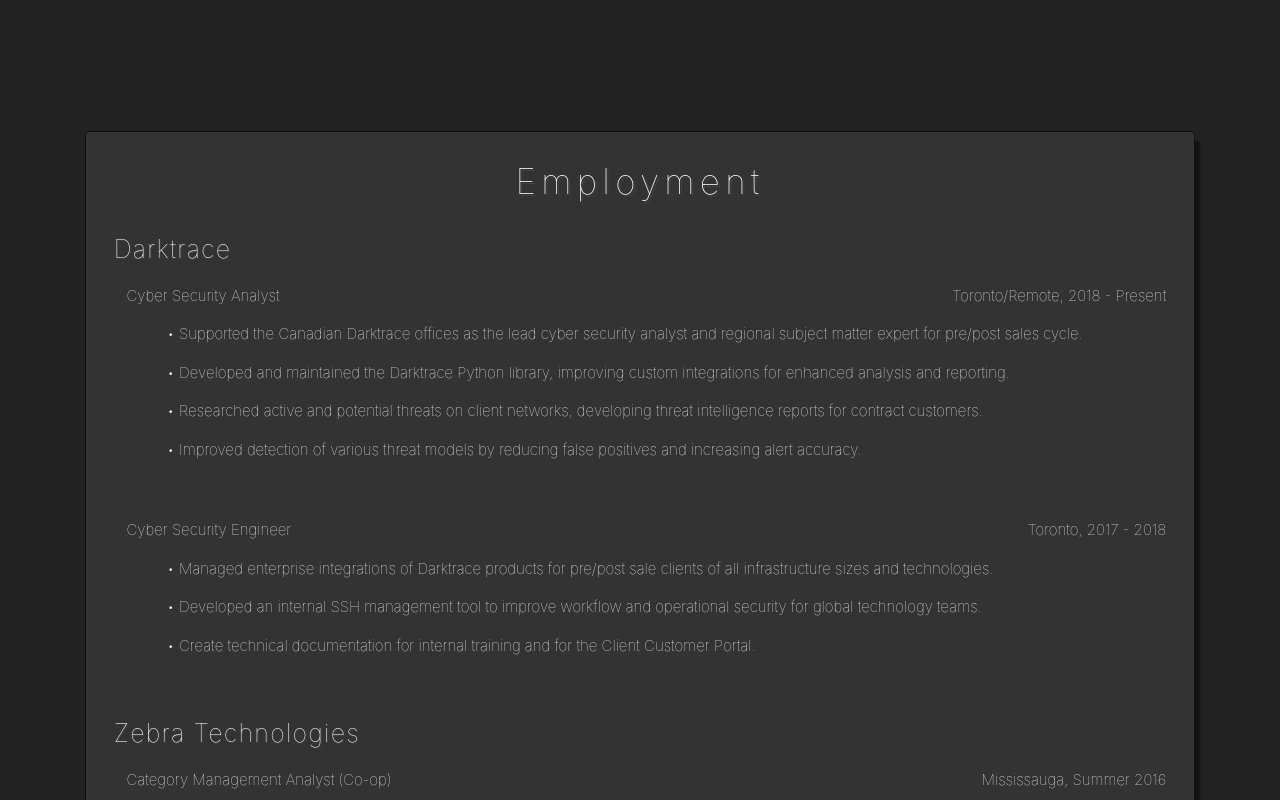
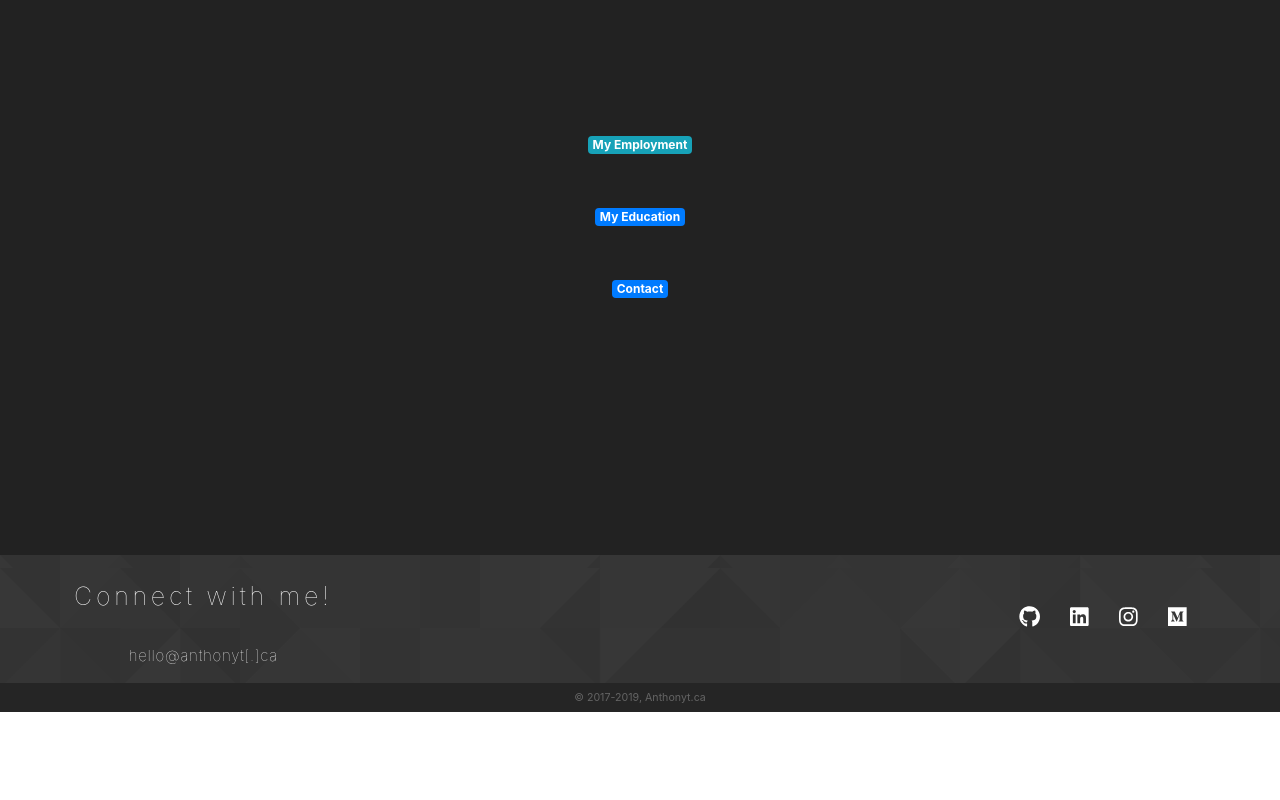
Before and after one commit to anthonytwh/anthonytwh.github.io, a React (Create React App) app: page / in a window 1280 px wide. Shown: the part 2540-3340 px from the top of the page. After the commit the page ends 3252 px from the top, so only its background shows below. Built offline with nearby package versions, Linux system fonts and the light colour scheme.

Commit message:
migrate portfolio content to collapse, update footer format, start contact form

```diff
--- a/src/assets/styles.css
+++ b/src/assets/styles.css
@@ -11,13 +11,30 @@
 --
 */
 
-/* Global */
+
+
+/*
+
+
+G L O B A L
+
+
+*/
 .Global {
   text-align: center;
   overflow: hidden;
 }
 
-/* Backgrounds */
+
+
+
+/*
+
+
+B A C K G R O U N D S
+
+
+*/
 .BG-1 {
   background: url("background2.png");
   background-color: #999;
@@ -28,7 +45,16 @@
   /*background-color: #111;*/
 }
 
-/* Header */
+
+
+
+/*
+
+
+H E A D E R
+
+
+*/
 .Header {
   /* ClassName Placeholder */
 }
@@ -66,7 +92,16 @@
   font-size: large;
 }
 
-/* Main */
+
+
+
+/*
+
+
+ M A I N
+
+
+*/
 .Main {
   text-align: center;
   padding-top: 10%;
@@ -93,7 +128,15 @@
   */
 }
 
-/* About Me */
+
+
+/*
+
+
+A B O U T   M E
+
+
+*/
 .About {
   background:
     linear-gradient(175deg, transparent 14.9%, #333 15.1%, #333 74.9%, #333 75.1%);
@@ -131,7 +174,6 @@
   opacity: 0;
   overflow: hidden;
   position: absolute;
-
 }
 
 .About-animate span:nth-child(2){
@@ -184,7 +226,14 @@
 }
 
 
-/* Content */
+
+/*
+
+
+C O N T E N T
+
+
+*/
 .Content {
   clear: both;
   color: black;
@@ -216,7 +265,15 @@
 
 }
 
-/* Portfolio */
+
+
+/*
+
+
+P O R T F O L I O
+
+
+*/
 .Portfolio {
   /*background: #555;*/
   background: rgb(34, 34, 34, 1)
@@ -228,12 +285,12 @@
 
 .Portfolio-card {
   background-color: #333;
-  border-color: #111;
+  border-color: lightgrey;
   padding-top: 2.5%;
   padding-bottom: 2.5%;
   padding-left: 2.5%;
   padding-right: 2.5%;
-  box-shadow: 5px 10px 2px #111;
+  box-shadow: 5px 10px 2px lightgrey;
 }
 
 .Portfolio-title {
@@ -270,27 +327,25 @@
 }
 
 
-/* Footer */
+
+/*
+
+
+F O O T E R
+
+
+*/
 .Footer {
   background: url("mid-section.png");
   color: white;
   text-align: center;
-  padding-top: 2.5%;
-
+  padding-top: 1%
 }
-
-/*.Footer-div {
-  position: relative;
-  right: 0;
-  bottom: 0;
-  left: 0;
-}
-*/
 
 .Footer-head {
   font-size: 25px;
   font-weight: 100;
-  letter-spacing: 0.05em;
+  letter-spacing: 0.15em;
 }
 
 .Footer-body{
@@ -300,12 +355,20 @@
   font-weight: 100;
 }
 
+.Footer-body:hover {
+  color: gold;
+  font-size: 15.5px;
+  font-weight: 105;
+  text-decoration: none;
+}
+
 .Footer-icons {
   color: white;
 }
 
 .Footer-icons:hover {
-  color: lightblue;
+  color: gold;
+  transform:scale(1.2);
 }
 
 .Footer-foot {
--- a/src/components/Contact.jsx
+++ b/src/components/Contact.jsx
@@ -0,0 +1,22 @@
+import React, { Component} from 'react';
+import { Card, Form } from 'reactstrap';
+
+import '../assets/styles.css';
+
+
+class Contact extends Component {
+
+	constructor (props){
+		super(props);
+	}
+
+	render () {
+		return (
+			<div>
+				<Card><Form></Form></Card>
+			</div>
+			)
+	}
+}
+
+export default Contact;
--- a/src/components/Footer.jsx
+++ b/src/components/Footer.jsx
@@ -15,34 +15,33 @@
 	render() {
 		return (
 			<div>
+				<div className="Footer">
 					<Row>
 						<Col>
 							<h1 className="Footer-head"> Connect with me! </h1>
 							<br></br>
 							<p><a className="Footer-body" href="#"> hello@anthonyt[.]ca </a></p>
 						</Col>
+						<Col></Col>
 						<Col>
-						<br></br><br></br>
-					</Col>
-					<Col>
-						<br></br><br></br>
+							<br></br>
 							<p><Row>
 									<Col xs={{ size: 'auto', offset: 4 }}>
-									<a className="Footer-icons" href="https://github.com/anthonytwh">
-										<FontAwesomeIcon icon={faGithub} size="lg" /></a></Col>
+										<a href="https://github.com/anthonytwh">
+											<FontAwesomeIcon className="Footer-icons" icon={faGithub} size="lg" /></a></Col>
 									<Col xs={{ size: 'auto', offset: 0 }}>
-									<a className="Footer-icons" href="https://www.linkedin.com/in/anthony-tam/">
-										<FontAwesomeIcon icon={faLinkedin} size="lg" /></a></Col>
+										<a href="https://www.linkedin.com/in/anthony-tam/">
+											<FontAwesomeIcon className="Footer-icons" icon={faLinkedin} size="lg" /></a></Col>
 									<Col xs={{ size: 'auto', offset: 0 }}>
-									<a className="Footer-icons" href="https://www.instagram.com/anthonyytam/">
-										<FontAwesomeIcon icon={faInstagram} size="lg" /></a></Col>
+										<a href="https://www.instagram.com/anthonyytam/">
+											<FontAwesomeIcon className="Footer-icons" icon={faInstagram} size="lg" /></a></Col>
 									<Col xs={{ size: 'auto', offset: 0 }}>
-									<a className="Footer-icons" href="https://medium.com/@AnthonyTam">
-										<FontAwesomeIcon icon={faMedium} size="lg" /></a></Col>
+										<a href="https://medium.com/@AnthonyTam">
+											<FontAwesomeIcon className="Footer-icons" icon={faMedium} size="lg" /></a></Col>
 								</Row></p>
 						</Col>
 					</Row>
-				<br></br>
+				</div>
 				<div className="Footer-foot">
 					© 2017-2019, Anthonyt.ca
 				</div>
--- a/src/components/Portfolio.jsx
+++ b/src/components/Portfolio.jsx
@@ -1,6 +1,7 @@
 import React, { Component} from 'react';
-import { Card, Container, Row, Col } from 'reactstrap';
+import { Badge, UncontrolledCollapse, Card, Container, Row, Col } from 'reactstrap';
 
+import Contact from '../components/Contact.jsx'
 import '../assets/styles.css';
 
 
@@ -14,6 +15,9 @@
 		return (
 		    <div>
 				<Container className="Portfolio">
+
+		    	<Badge color="info" id="Employment"> My Employment </Badge>
+		    	<UncontrolledCollapse toggler="#Employment">
 					<Card className="Portfolio-card">
 						<Row >
 							<Col>
@@ -56,9 +60,14 @@
 							</Col>
 						</Row>
 					</Card>
+				</UncontrolledCollapse>
+
 					<br></br>
 					<br></br>
 					<br></br>
+
+		    	<Badge color="primary" id='Education'> My Education </Badge>
+		    	<UncontrolledCollapse toggler='#Education'>
 					<Card className="Portfolio-card">
 						<Row className="Portfolio-row">
 							<Col>
@@ -88,6 +97,16 @@
 							</Col>
 						</Row>
 					</Card>
+				</UncontrolledCollapse>
+
+					<br></br>
+					<br></br>
+					<br></br>
+
+		    	<Badge color="primary" id='Contact'> Contact </Badge>
+		    	<UncontrolledCollapse toggler='#Contact'>
+		    		<Contact />
+		    	</UncontrolledCollapse>
 				</Container>
 		    </div>
 			)
```
Lines whose indentation alone changed are shown as unchanged.
